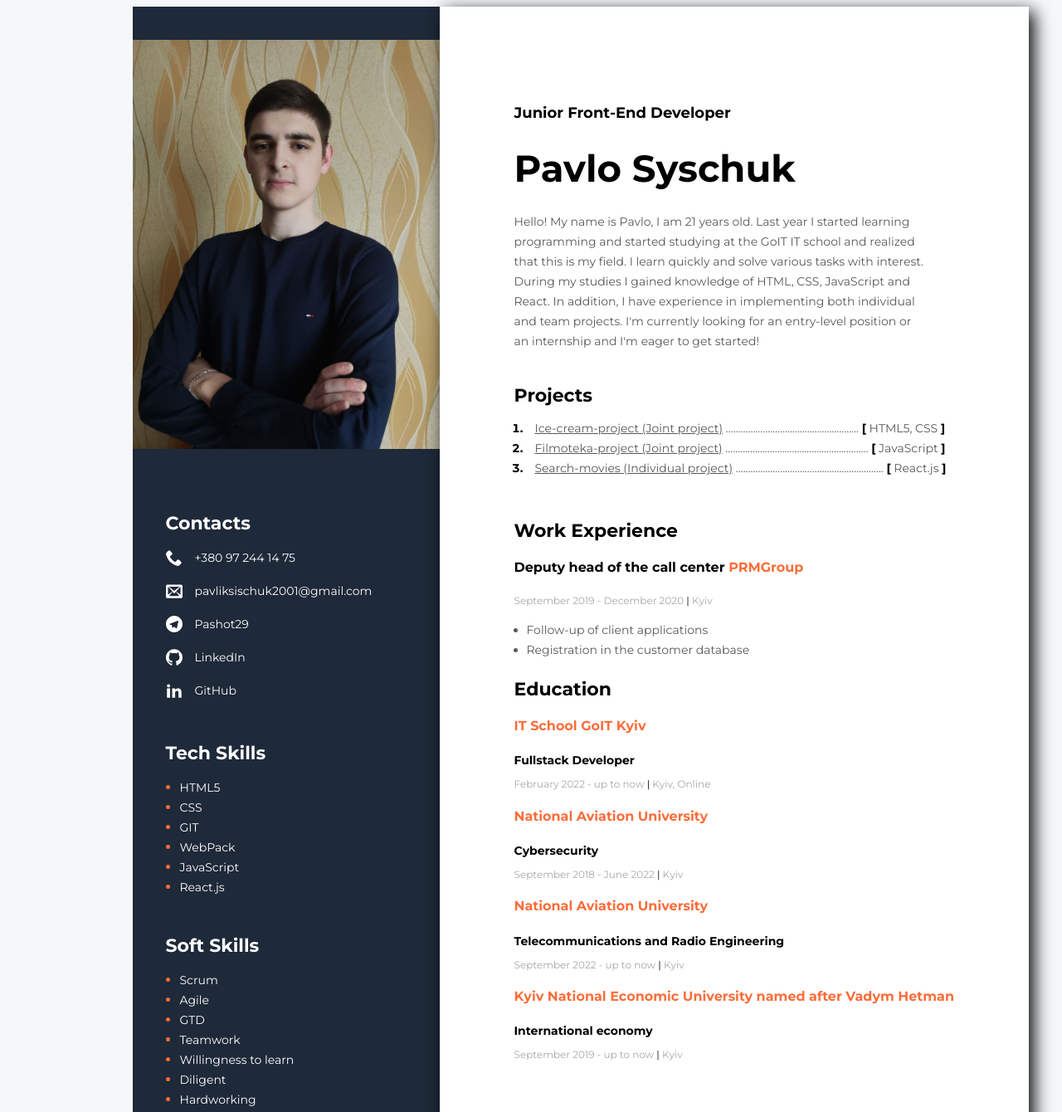
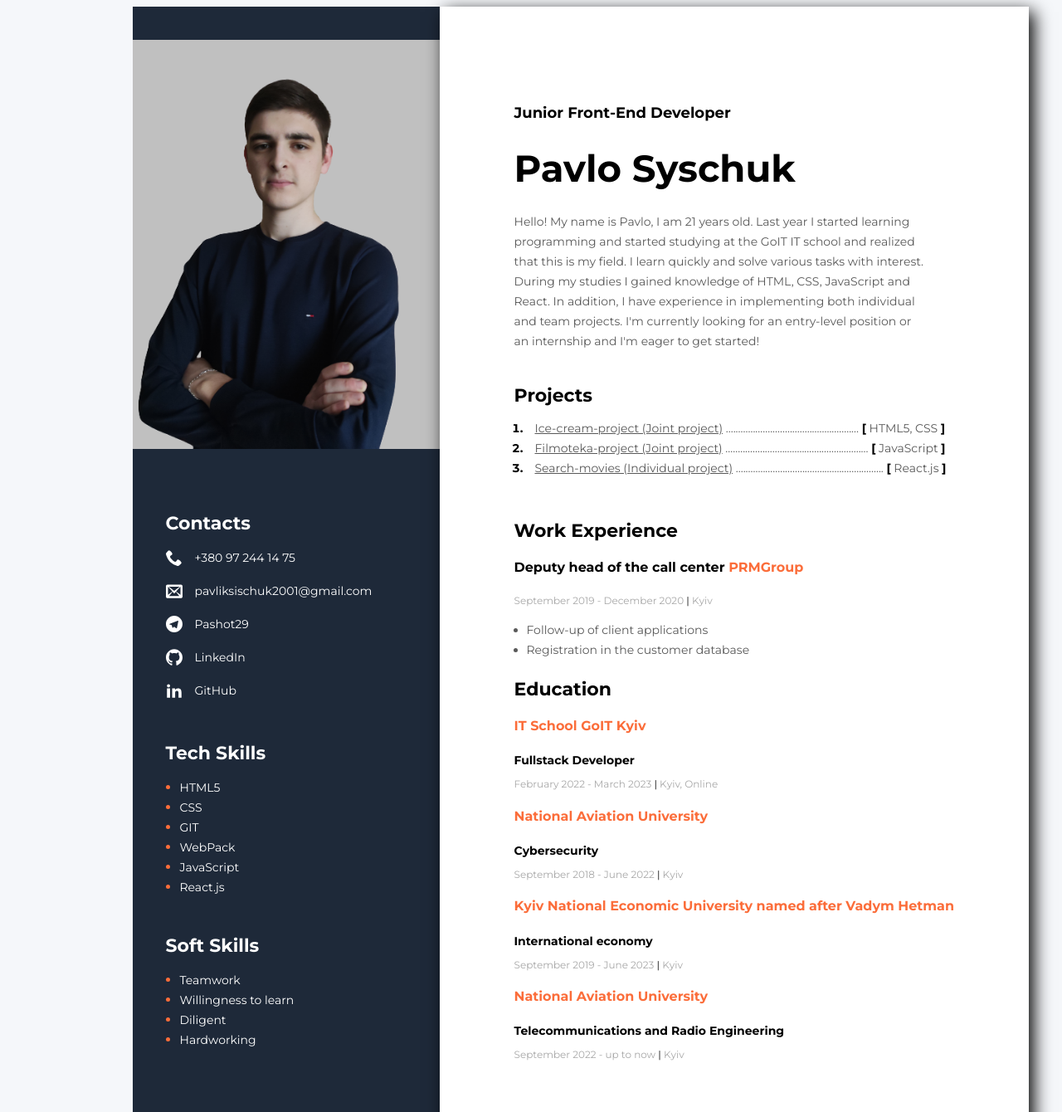
Before and after one commit to Pasha2907/My-resume, a plain HTML site: page index.html in a window 1280 px wide. Shown: the top 1340 px of the page at 83% size. Drawn offline with Linux system fonts and the light colour scheme.

Commit message:
revision

```diff
--- a/index.html
+++ b/index.html
@@ -95,29 +95,29 @@
           <h4 class="organization">IT School GoIT Kyiv</h4>
           <h5 class="specialty">Fullstack Developer</h5>
           <p class="period">
-            February 2022 - up to now <span class="line">|</span> Kyiv, Online
+            February 2022 - March 2023 <span class="line">|</span> Kyiv, Online
           </p>
           <h4 class="organization">National Aviation University</h4>
           <h5 class="specialty">Cybersecurity</h5>
           <p class="period">
             September 2018 - June 2022 <span class="line">|</span> Kyiv
           </p>
+          <h4 class="organization">
+            Kyiv National Economic University named after Vadym Hetman
+          </h4>
+          <h5 class="specialty">International economy</h5>
+          <p class="period">
+            September 2019 - June 2023 <span class="line">|</span> Kyiv
+          </p>
           <h4 class="organization">National Aviation University</h4>
           <h5 class="specialty">Telecommunications and Radio Engineering</h5>
           <p class="period">
             September 2022 - up to now <span class="line">|</span> Kyiv
           </p>
-          <h4 class="organization">
-            Kyiv National Economic University named after Vadym Hetman
-          </h4>
-          <h5 class="specialty">International economy</h5>
-          <p class="period">
-            September 2019 - up to now <span class="line">|</span> Kyiv
-          </p>
         </div>
       </div>
       <aside class="sidebar">
-        <img src="img/photo.jpg" alt="user photo" class="photo" />
+        <img src="img/photo.png" alt="user photo" class="photo" />
         <div class="contacts">
           <h3 class="sidebar_title">Contacts</h3>
           <div>
@@ -205,15 +205,6 @@
           <h3 class="sidebar_title">Soft Skills</h3>
           <ul class="soft_skills_list">
             <li class="soft_sills_item">
-              <span class="soft_skills_text">Scrum</span>
-            </li>
-            <li class="soft_sills_item">
-              <span class="soft_skills_text">Agile</span>
-            </li>
-            <li class="soft_sills_item">
-              <span class="soft_skills_text">GTD</span>
-            </li>
-            <li class="soft_sills_item">
               <span class="soft_skills_text">Teamwork</span>
             </li>
             <li class="soft_sills_item">
--- a/styles/styles.css
+++ b/styles/styles.css
@@ -165,6 +165,7 @@ body {
 .photo {
   width: 370px;
   margin-bottom: 50px;
+  background-color: #C0C0C0;
 }
 
 .sidebar_title {
```
Also changed, not shown: img/photo.jpg (deleted), img/photo.png (added).
